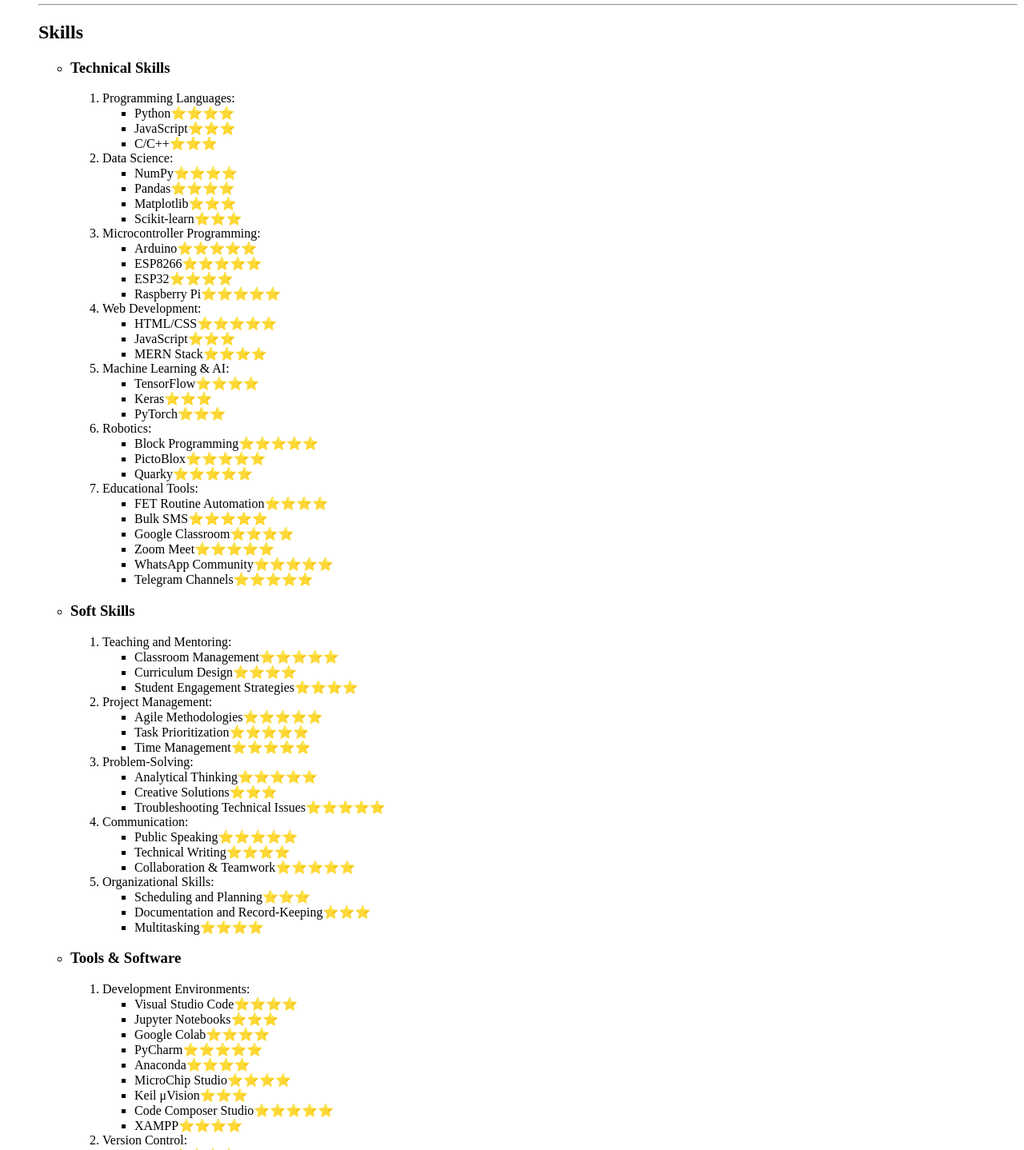
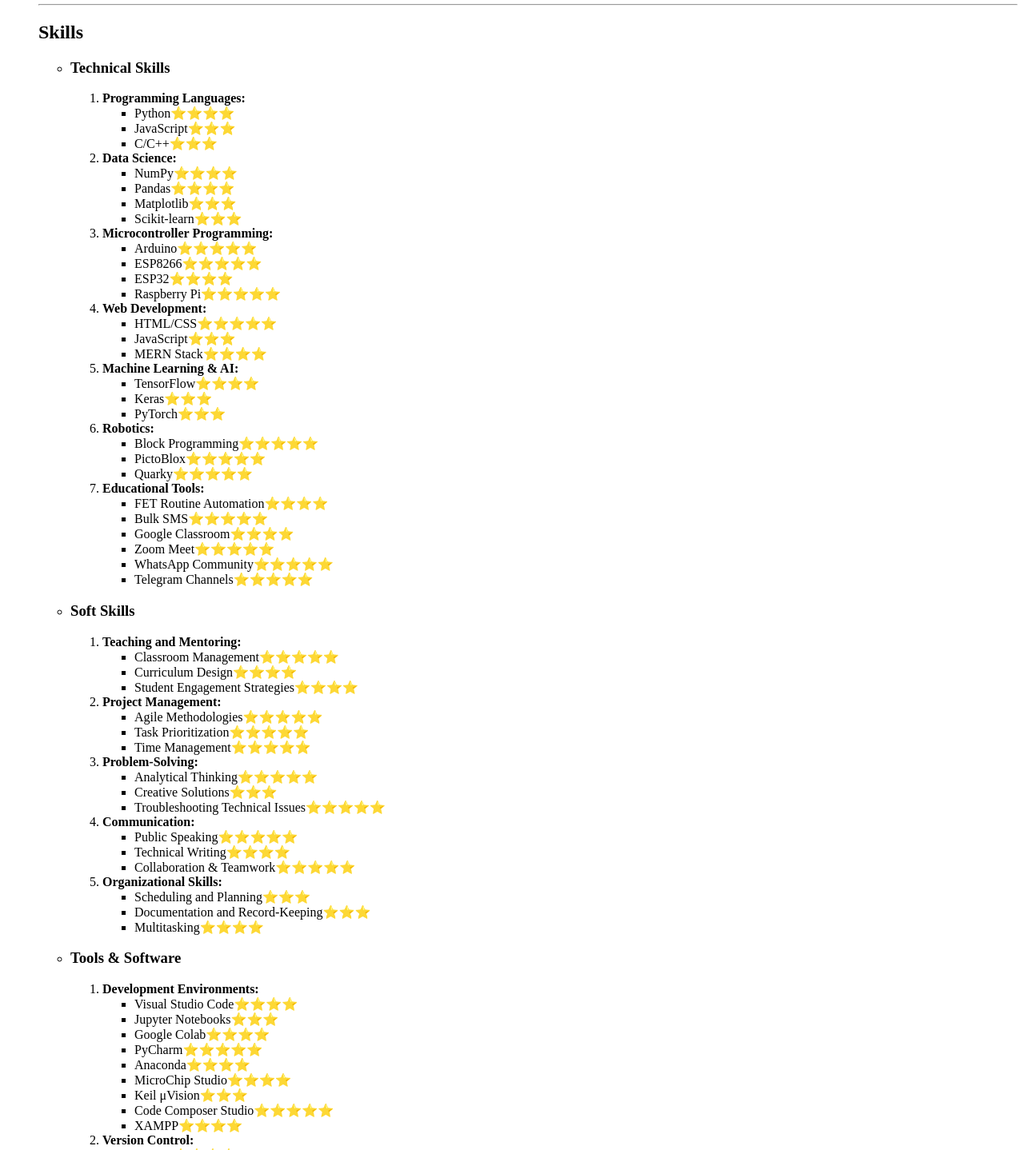
Before and after one commit to abyrocks4sure/online-resume, a plain HTML site: page index.html in a window 1280 px wide. Shown: the part 2096-3534 px from the top of the page at 80% size. Drawn offline with Linux system fonts and the light colour scheme.

Commit message:
Update index.html
ordered items under skill heads were made bold

```diff
--- a/index.html
+++ b/index.html
@@ -198,47 +198,46 @@
       <ul>
         <li><h3>Technical Skills</h3>
         <ol>
-            <li>Programming Languages:</li>
+            <li><b>Programming Languages:</b></li>
             <ul>
                 <li>Python&#11088;&#11088;&#11088;&#11088;</li>
                 <li>JavaScript&#11088;&#11088;&#11088;</li>
                 <li>C/C++&#11088;&#11088;&#11088;</li>
             </ul>
-            <li>Data Science:</li>
+            <li><b>Data Science:</b></li>
             <ul>
                 <li>NumPy&#11088;&#11088;&#11088;&#11088;</li>
                 <li>Pandas&#11088;&#11088;&#11088;&#11088;</li>
                 <li>Matplotlib&#11088;&#11088;&#11088;</li>
                 <li>Scikit-learn&#11088;&#11088;&#11088;</li>
             </ul>
-            <li>Microcontroller Programming:</li>
+            <li><b>Microcontroller Programming:</b></li>
             <ul>
                 <li>Arduino&#11088;&#11088;&#11088;&#11088;&#11088;</li>
                 <li>ESP8266&#11088;&#11088;&#11088;&#11088;&#11088;</li>
                 <li>ESP32&#11088;&#11088;&#11088;&#11088;</li>
                 <li>Raspberry Pi&#11088;&#11088;&#11088;&#11088;&#11088;</li>
             </ul>
-            <li>Web Development:</li>
+            <li><b>Web Development:</b></li>
             <ul>
                 <li>HTML/CSS&#11088;&#11088;&#11088;&#11088;&#11088;</li>
                 <li>JavaScript&#11088;&#11088;&#11088;</li>
                 <li>MERN Stack&#11088;&#11088;&#11088;&#11088;</li>
             </ul>
-            <li>Machine Learning & AI:
-            </li>
+            <li><b>Machine Learning & AI:</b></li>
             <ul>
                 <li>TensorFlow&#11088;&#11088;&#11088;&#11088;</li>
                 <li>Keras&#11088;&#11088;&#11088;</li>
                 <li>PyTorch&#11088;&#11088;&#11088;</li>
             </ul>
-            <li>Robotics:
+            <li><b>Robotics:</b>
             </li>
             <ul>
                 <li>Block Programming&#11088;&#11088;&#11088;&#11088;&#11088;</li>
                 <li>PictoBlox&#11088;&#11088;&#11088;&#11088;&#11088;</li>
                 <li>Quarky&#11088;&#11088;&#11088;&#11088;&#11088;</li>
             </ul>
-            <li>Educational Tools:
+            <li><b>Educational Tools:</b>
             </li>
             <ul>
                 <li>FET Routine Automation&#11088;&#11088;&#11088;&#11088;</li>
@@ -252,31 +251,31 @@
         </ol>
         <li><h3>Soft Skills</h3>
         <ol>
-            <li>Teaching and Mentoring:</li>
+            <li><b>Teaching and Mentoring:</b></li>
             <ul>
                 <li>Classroom Management&#11088;&#11088;&#11088;&#11088;&#11088;</li>
                 <li>Curriculum Design&#11088;&#11088;&#11088;&#11088;</li>
                 <li>Student Engagement Strategies&#11088;&#11088;&#11088;&#11088;</li>
             </ul>
-            <li>Project Management:</li>
+            <li><b>Project Management:</b></li>
             <ul>
                 <li>Agile Methodologies&#11088;&#11088;&#11088;&#11088;&#11088;</li>
                 <li>Task Prioritization&#11088;&#11088;&#11088;&#11088;&#11088;</li>
                 <li>Time Management&#11088;&#11088;&#11088;&#11088;&#11088;</li>
             </ul>
-            <li>Problem-Solving:</li>
+            <li><b>Problem-Solving:</b></li>
             <ul>
                 <li>Analytical Thinking&#11088;&#11088;&#11088;&#11088;&#11088;</li>
                 <li>Creative Solutions&#11088;&#11088;&#11088;</li>
                 <li>Troubleshooting Technical Issues&#11088;&#11088;&#11088;&#11088;&#11088;</li>
             </ul>
-            <li>Communication:</li>
+            <li><b>Communication:</b></li>
             <ul>
                 <li>Public Speaking&#11088;&#11088;&#11088;&#11088;&#11088;</li>
                 <li>Technical Writing&#11088;&#11088;&#11088;&#11088;</li>
                 <li>Collaboration & Teamwork&#11088;&#11088;&#11088;&#11088;&#11088;</li>
             </ul>
-            <li>Organizational Skills:</li>
+            <li><b>Organizational Skills:</b></li>
             <ul>
                 <li>Scheduling and Planning&#11088;&#11088;&#11088;</li>
                 <li>Documentation and Record-Keeping&#11088;&#11088;&#11088;</li>
@@ -285,7 +284,7 @@
         </ol>
         <li><h3>Tools & Software</h3></li>
         <ol>
-            <li>Development Environments:</li>
+            <li><b>Development Environments:</b></li>
             <ul>
                 <li>Visual Studio Code&#11088;&#11088;&#11088;&#11088;</li>
                 <li>Jupyter Notebooks&#11088;&#11088;&#11088;</li>
@@ -297,14 +296,14 @@
                 <li>Code Composer Studio&#11088;&#11088;&#11088;&#11088;&#11088;</li>
                 <li>XAMPP&#11088;&#11088;&#11088;&#11088;</li>
             </ul>
-            <li>Version Control:</li>
+            <li><b>Version Control:</b></li>
             <ul>
                 <li>GitHub&#11088;&#11088;&#11088;&#11088;</li>
                 <li>GitLab&#11088;&#11088;&#11088;</li>
                 <li>Gitea&#11088;&#11088;</li>
                 <li>Gogs&#11088;</li>
             </ul>
-            <li>Office Suite:</li>
+            <li><b>Office Suite:</b></li>
             <ul>
                 <li>Microsoft Office (Word, Excel, PowerPoint)&#11088;&#11088;&#11088;&#11088;&#11088;</li>
                 <li>Google Workspace (Docs, Sheets, Slides)&#11088;&#11088;&#11088;&#11088;&#11088;</li>
@@ -313,7 +312,7 @@
                 <li>Polaris Office (Docs, Sheets, Slides)&#11088;&#11088;&#11088;</li>
                 <li>Apache OpenOffice&#11088;&#11088;</li>
             </ul>
-            <li>Design & Simulation:</li>
+            <li><b>Design & Simulation:</b></li>
             <ul>
                 <li>MATLAB&#11088;&#11088;&#11088;&#11088;</li>
                 <li>Simulink&#11088;&#11088;&#11088;&#11088;</li>
```
